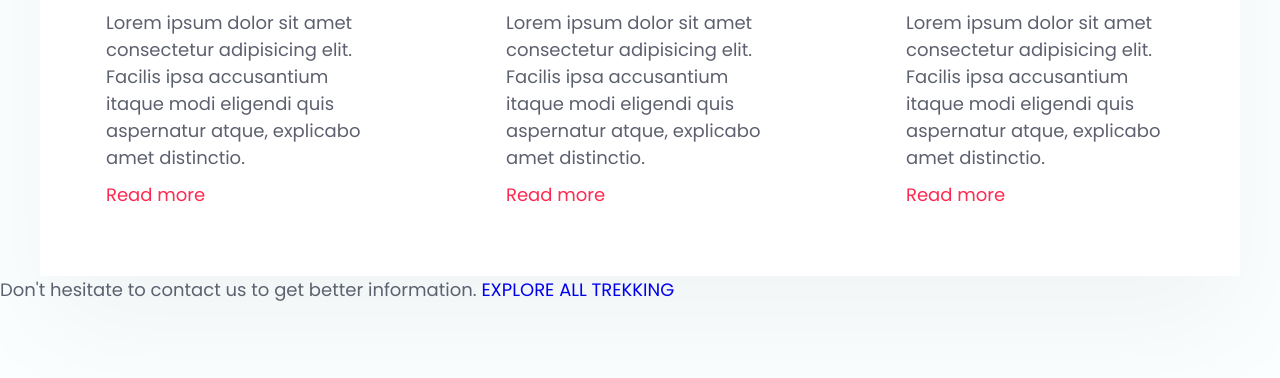
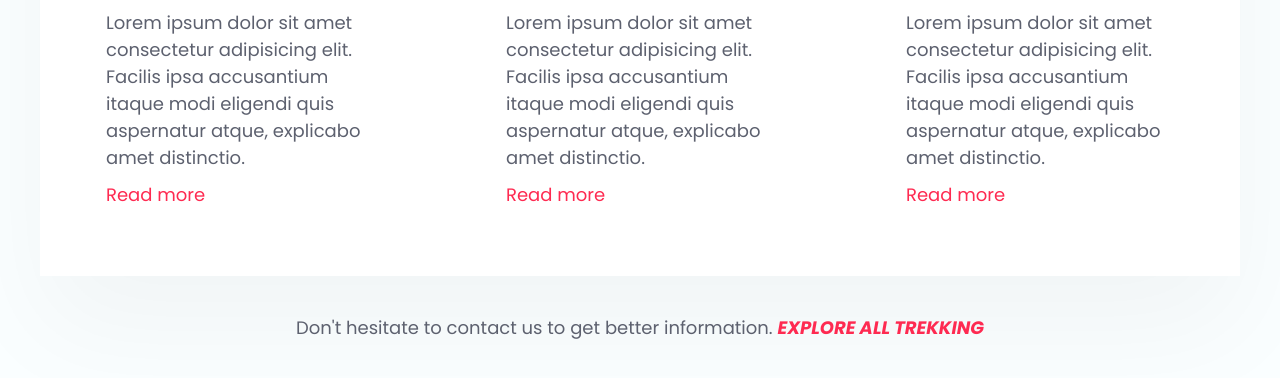
Before and after one commit to CMartinez-BB/Highking-page, a website: page index.html in a window 1280 px wide. Shown: the part 1175-1553 px from the top of the page. Drawn offline with nearby package versions, Linux system fonts and the light colour scheme; files that its build step writes are made by us from their sources.

Commit message:
fixed bugs

```diff
--- a/index.html
+++ b/index.html
@@ -119,7 +119,7 @@
             </div>
         </div>
 
-        <p class="feature__explore-text">
+        <p class="features__explore-text">
             Don't hesitate to contact us to get better information.
             <a href="#">EXPLORE ALL TREKKING</a>
         </p>
```
